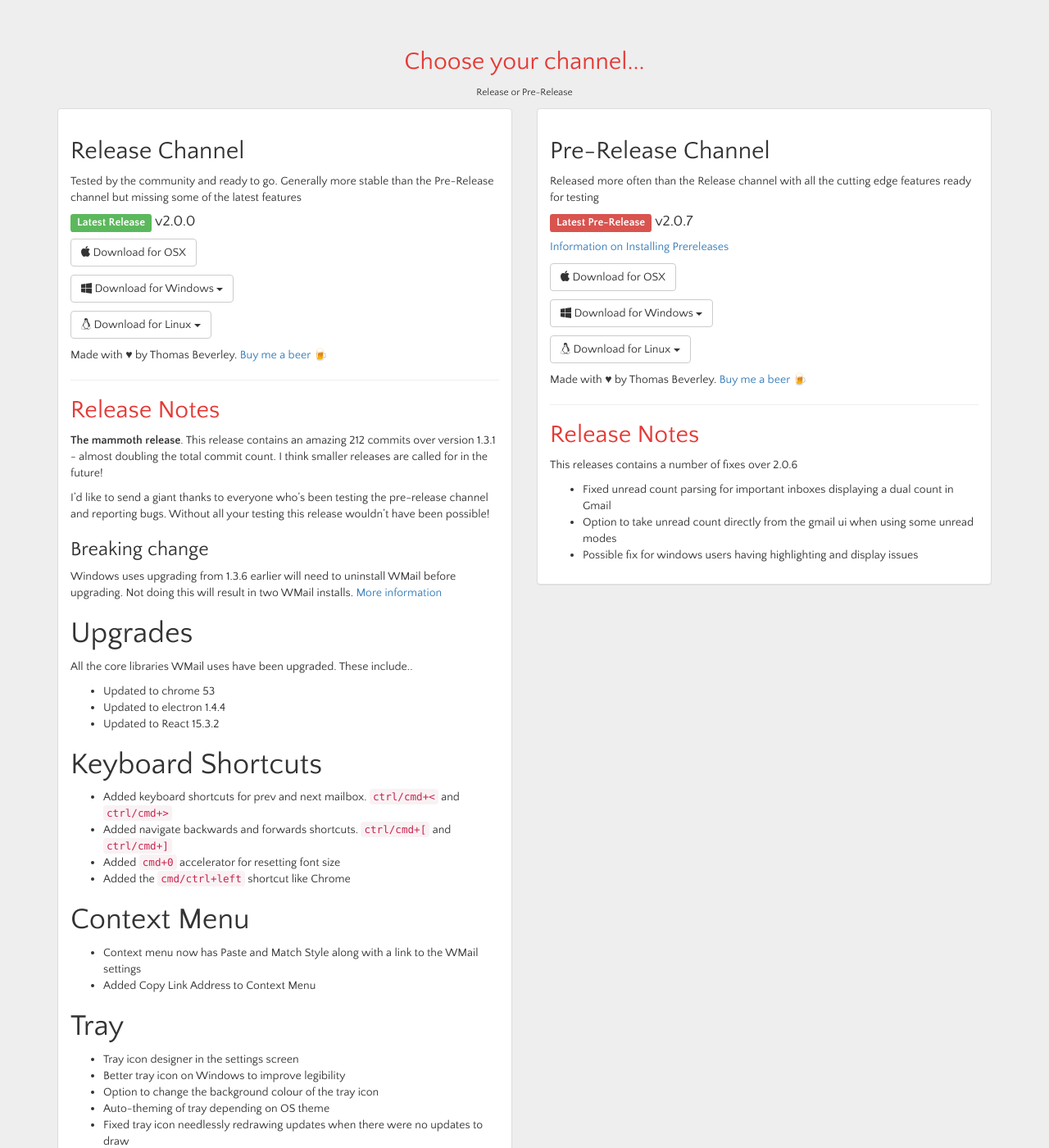
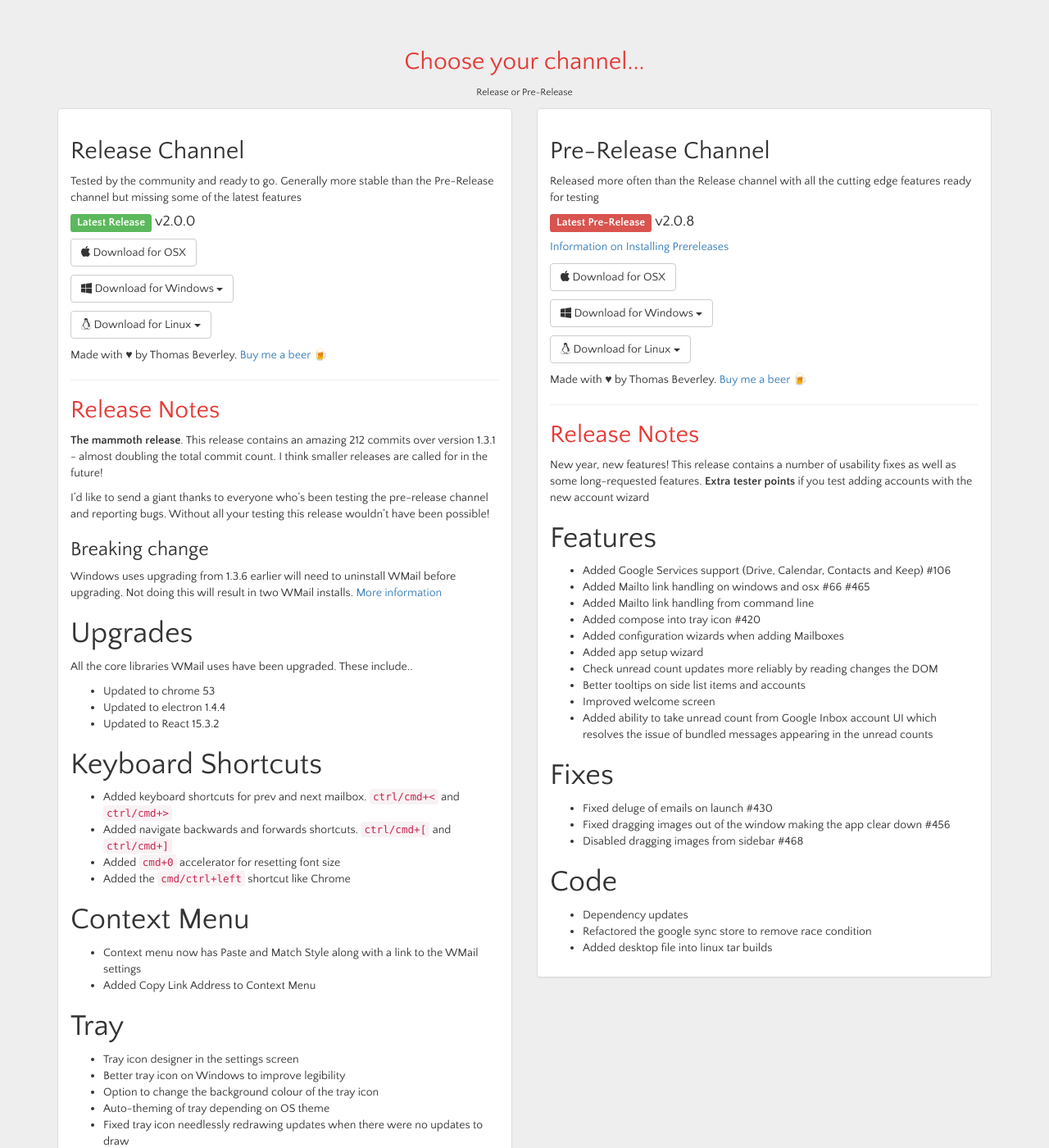
Before and after one commit to Thomas101/wmail, a Jekyll site: the page built from download.html, in a window 1280 px wide and 1400 px high, scrolled down 283 px. Shown: the whole window at 82% size. Built offline with Jekyll 4.4.1, drawn with Linux system fonts in a browser that asks for light colours; some web fonts are replaced.

Commit message:
Added 2.0.8 prerelease

```diff
--- a/_includes/prerelease_notes.md
+++ b/_includes/prerelease_notes.md
@@ -1,5 +1,23 @@
-This releases contains a number of fixes over 2.0.6
+New year, new features! This release contains a number of usability fixes as well as some long-requested features. **Extra tester points** if you test adding accounts with the new account wizard
 
-- Fixed unread count parsing for important inboxes displaying a dual count in Gmail
-- Option to take unread count directly from the gmail ui when using some unread modes
-- Possible fix for windows users having highlighting and display issues
+# Features
+- Added Google Services support (Drive, Calendar, Contacts and Keep) #106
+- Added Mailto link handling on windows and osx #66 #465
+- Added Mailto link handling from command line
+- Added compose into tray icon #420
+- Added configuration wizards when adding Mailboxes
+- Added app setup wizard
+- Check unread count updates more reliably by reading changes the DOM
+- Better tooltips on side list items and accounts
+- Improved welcome screen
+- Added ability to take unread count from Google Inbox account UI which resolves the issue of bundled messages appearing in the unread counts
+
+# Fixes
+- Fixed deluge of emails on launch #430
+- Fixed dragging images out of the window making the app clear down #456
+- Disabled dragging images from sidebar #468
+
+# Code
+- Dependency updates
+- Refactored the google sync store to remove race condition
+- Added desktop file into linux tar builds
--- a/download.html
+++ b/download.html
@@ -2,8 +2,8 @@
 layout: default
 release_v: "v2.0.0"
 release_s: "2_0_0"
-prerelease_v: "v2.0.7"
-prerelease_s: "2_0_7"
+prerelease_v: "v2.0.8"
+prerelease_s: "2_0_8"
 ---
 {% capture release_notes %}{% include release_notes.md %}{% endcapture %}
 {% capture prerelease_notes %}{% include prerelease_notes.md %}{% endcapture %}
--- a/version.json
+++ b/version.json
@@ -3,6 +3,6 @@
     "version": "2.0.0"
   },
   "prerelease": {
-    "version": "2.0.7"
+    "version": "2.0.8"
   }
 }
```
